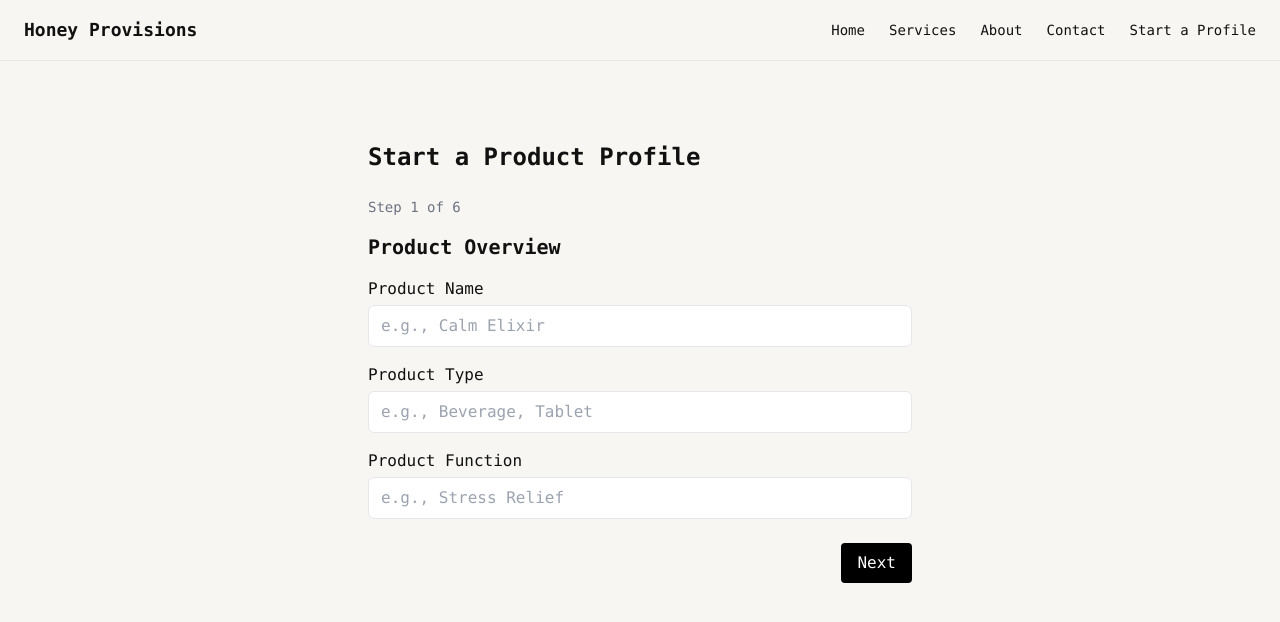
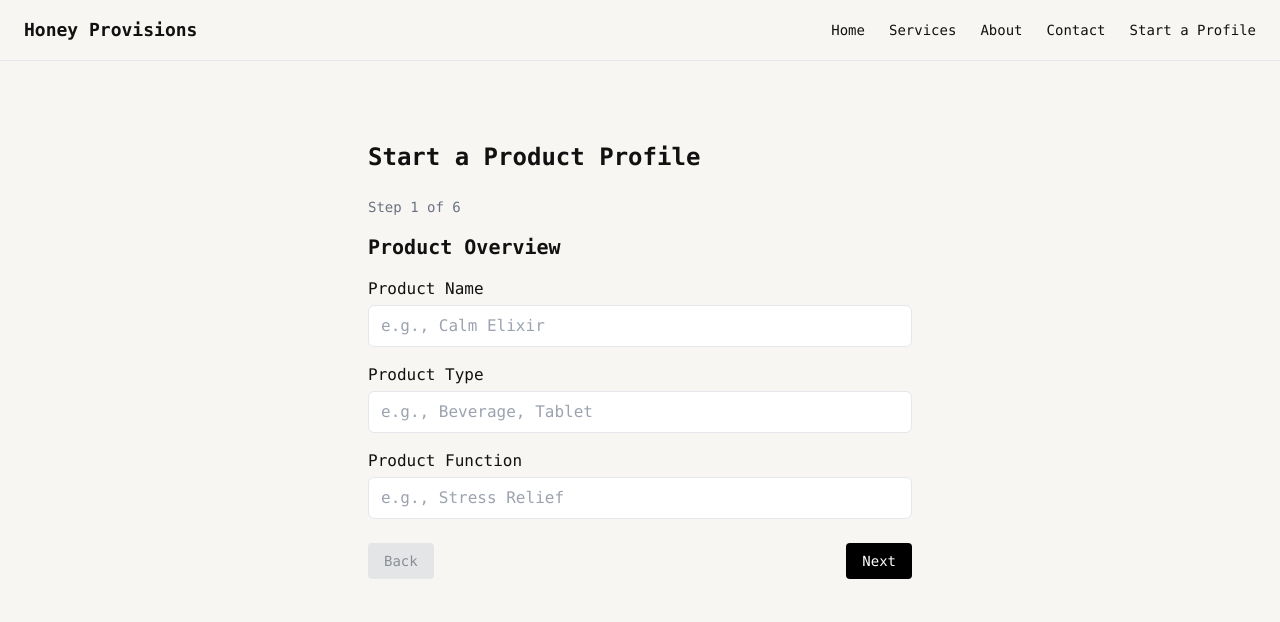
Before and after one commit to corasci/honey-provisions, a Next.js app: page /builder in a window 1280 px wide. Shown: the top 622 px of the page. Built offline with nearby package versions, Linux system fonts and the light colour scheme.

Commit message:
Fix builder route and restore review + submit flow

```diff
--- a/src/app/builder/page.tsx
+++ b/src/app/builder/page.tsx
@@ -1,4 +1,3 @@
-
 "use client";
 
 import { useState } from "react";
@@ -66,10 +65,12 @@ const phases: Phase[] = [
   },
 ];
 
-export default function BuilderPage() {
+export default function Page() {
   const [formData, setFormData] = useState<Record<string, string>>({});
   const [currentPhaseIndex, setCurrentPhaseIndex] = useState(0);
   const [submitted, setSubmitted] = useState(false);
+  const [isReviewing, setIsReviewing] = useState(false);
+  const [status, setStatus] = useState<'idle' | 'sending' | 'success' | 'error'>('idle');
 
   const handleChange = (e: React.ChangeEvent<HTMLInputElement>) => {
     setFormData((prev) => ({ ...prev, [e.target.name]: e.target.value }));
@@ -78,25 +79,40 @@ export default function BuilderPage() {
   const handleNext = () => {
     if (currentPhaseIndex < phases.length - 1) {
       setCurrentPhaseIndex(currentPhaseIndex + 1);
+    } else {
+      setIsReviewing(true);
     }
   };
 
   const handleBack = () => {
-    if (currentPhaseIndex > 0) {
+    if (isReviewing) {
+      setIsReviewing(false);
+    } else if (currentPhaseIndex > 0) {
       setCurrentPhaseIndex(currentPhaseIndex - 1);
     }
   };
 
   const handleSubmit = async () => {
-    await fetch("/api/send", {
+    setStatus('sending');
+    try {
+      const res = await fetch("/api/send", {
         method: "POST",
         headers: { "Content-Type": "application/json" },
         body: JSON.stringify(formData),
       });
+      if (res.ok) {
+        setStatus('success');
         setSubmitted(true);
+      } else {
+        throw new Error("Send failed");
+      }
+    } catch (err) {
+      console.error(err);
+      setStatus('error');
+    }
   };
 
-  const phase = phases[currentPhaseIndex];
+  const labelMap = Object.fromEntries(phases.flatMap(p => p.questions.map(q => [q.name, q.label])));
 
   if (submitted) {
     return (
@@ -107,13 +123,40 @@ export default function BuilderPage() {
     );
   }
 
+  if (isReviewing) {
+    return (
+      <div className="max-w-xl mx-auto px-4 py-10">
+        <h1 className="text-2xl font-semibold mb-6">Review & Submit</h1>
+        <div className="space-y-3 text-sm">
+          {Object.entries(formData).map(([key, value]) => (
+            <div key={key} className="border-b pb-2">
+              <span className="font-medium">{labelMap[key] || key}:</span> {value || <span className="italic text-gray-400">No answer</span>}
+            </div>
+          ))}
+        </div>
+        <div className="pt-6 flex justify-between">
+          <button onClick={handleBack} className="px-4 py-2 bg-gray-200 rounded text-sm">
+            Back
+          </button>
+          <button
+            onClick={handleSubmit}
+            disabled={status === 'sending' || status === 'success'}
+            className="px-4 py-2 bg-black text-white rounded text-sm"
+          >
+            {status === 'sending' ? 'Sending…' : 'Submit'}
+          </button>
+        </div>
+      </div>
+    );
+  }
+
+  const phase = phases[currentPhaseIndex];
+
   return (
     <div className="max-w-xl mx-auto px-4 py-10">
       <h1 className="text-2xl font-semibold mb-6">Start a Product Profile</h1>
       <p className="text-sm text-gray-500 mb-4">Step {currentPhaseIndex + 1} of {phases.length}</p>
-
       <h2 className="text-xl font-semibold mb-4">{phase.name}</h2>
-
       <form className="space-y-4">
         {phase.questions.map((q) => (
           <div key={q.name} className="flex flex-col">
@@ -129,31 +172,20 @@ export default function BuilderPage() {
           </div>
         ))}
       </form>
-
       <div className="mt-6 flex justify-between">
-        {currentPhaseIndex > 0 && (
         <button
           onClick={handleBack}
-            className="px-4 py-2 bg-gray-300 text-gray-800 rounded hover:bg-gray-400"
+          disabled={currentPhaseIndex === 0}
+          className="px-4 py-2 bg-gray-300 text-gray-800 rounded disabled:opacity-50 text-sm"
         >
           Back
         </button>
-        )}
-        {currentPhaseIndex < phases.length - 1 ? (
         <button
           onClick={handleNext}
-            className="ml-auto px-4 py-2 bg-black text-white rounded hover:bg-gray-900"
+          className="ml-auto px-4 py-2 bg-black text-white rounded text-sm"
         >
-            Next
+          {currentPhaseIndex === phases.length - 1 ? 'Review' : 'Next'}
         </button>
-        ) : (
-          <button
-            onClick={handleSubmit}
-            className="ml-auto px-4 py-2 bg-black text-white rounded hover:bg-gray-900"
-          >
-            Submit
-          </button>
-        )}
       </div>
     </div>
   );
```
Lines whose indentation alone changed are shown as unchanged.
